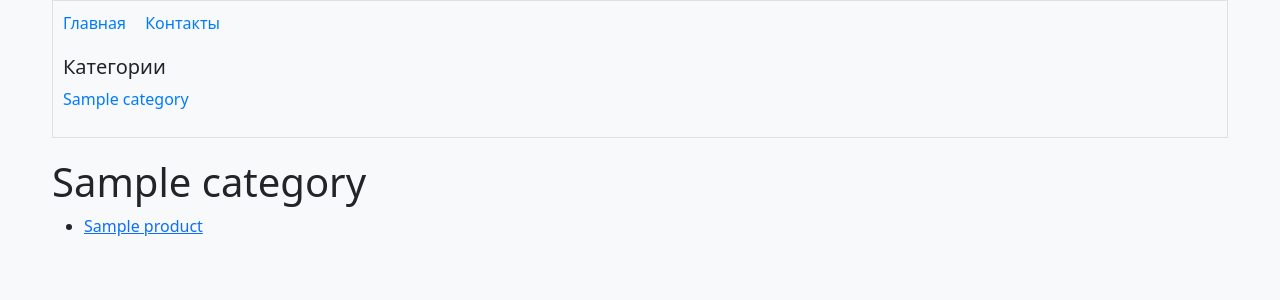
After one commit to mixei1902/Django-19_2-, a Django app: page /category/1/ in a window 1280 px wide. The commit adds this page. Shown: the top 300 px of the page. Run offline with Django 5.2, Linux system fonts and the light colour scheme; tables that the repository leaves empty hold one stand-in row (values such as "Sample post"); parts of the project's set-up code (start-up, migrations or seed data) failed here and were passed over; some libraries are stand-ins or nearby versions.

Commit message:
HW 20/2 add menu +category

```diff
--- a/catalog/templates/base.html
+++ b/catalog/templates/base.html
@@ -10,9 +10,11 @@
     <link href="{% static 'catalog/css/styles.css' %}" rel="stylesheet">
 </head>
 <body>
-    <div class="content">
+    <div class="container">
         {% include 'catalog/menu.html' %}
-        {% block content %}{% endblock %}
+        <div class="content">
+            {% block content %}{% endblock %}
+        </div>
     </div>
     <script src="https://stackpath.bootstrapcdn.com/bootstrap/5.3.0/js/bootstrap.bundle.min.js"></script>
 </body>
--- /dev/null
+++ b/catalog/templates/catalog/category_detail.html
@@ -0,0 +1,14 @@
+{% extends 'base.html' %}
+
+{% block title %}{{ category.name }}{% endblock %}
+
+{% block content %}
+<h1>{{ category.name }}</h1>
+<ul>
+    {% for product in products %}
+    <li>
+        <a href="{% url 'product_detail' product.id %}">{{ product.name }}</a>
+    </li>
+    {% endfor %}
+</ul>
+{% endblock %}
--- a/catalog/templates/catalog/menu.html
+++ b/catalog/templates/catalog/menu.html
@@ -1,7 +1,18 @@
-<nav>
-    <ul>
-        <li><a href="{% url 'home' %}">Главная</a></li>
-        <li><a href="/">Категории</a></li>
-        <li><a href="{% url 'contacts' %}">Контакты</a></li>
+<nav style="background-color: #f8f9fa; border: 1px solid #e0e0e0; padding: 10px; margin-bottom: 20px;">
+    <ul style="list-style-type: none; padding: 0;">
+        <li style="display: inline; margin-right: 15px;">
+            <a href="{% url 'home' %}" style="text-decoration: none; color: #007bff;">Главная</a>
+        </li>
+        <li style="display: inline; margin-right: 15px;">
+            <a href="{% url 'contacts' %}" style="text-decoration: none; color: #007bff;">Контакты</a>
+        </li>
+    </ul>
+    <h5 style="margin-top: 20px;">Категории</h5>
+    <ul style="list-style-type: none; padding: 0;">
+        {% for category in categories %}
+        <li style="margin-bottom: 10px;">
+            <a href="{% url 'category' category.id %}" style="text-decoration: none; color: #007bff;">{{ category.name }}</a>
+        </li>
+        {% endfor %}
     </ul>
 </nav>
--- a/catalog/urls.py
+++ b/catalog/urls.py
@@ -18,4 +18,5 @@ urlpatterns = [
     path('', home, name='home'),
     path('product/<int:pk>/', product_detail, name='product_detail'),
     path('contacts/', views.contact, name='contacts'),
+    path('category/<int:category_id>/', views.category_detail, name='category'),
 ]
--- a/catalog/views.py
+++ b/catalog/views.py
@@ -1,34 +1,12 @@
-# from django.shortcuts import render, get_object_or_404
-# from .models import Product
-#
-#
-# def product_detail(request, pk):
-#     product = get_object_or_404(Product, pk=pk)
-#     context = {'object': product}
-#     return render(request, 'catalog/product_detail.html', context)
-#
-#
-# def home(request):
-#     products = Product.objects.all()
-#     context = {'object_list': products}
-#     return render(request, 'catalog/home.html', context)
-#
-#
-# def contacts(request):
-#     if request.method == 'POST':
-#         name = request.POST.get('name')
-#         phone = request.POST.get('phone')
-#         message = request.POST.get('message')
-#         print(f'Имя: {name}\nТел: {phone}\nСообщение: {message}')
-#     return render(request, 'contacts.html')
 from django.shortcuts import render, get_object_or_404
 
-from .models import Product
+from .models import Product, Category
 
 
 def home(request):
     products = Product.objects.all()
-    context = {'object_list': products}
+    categories = Category.objects.all()
+    context = {'object_list': products, 'categories': categories}
     return render(request, 'catalog/home.html', context)
 
 
@@ -40,3 +18,18 @@ def product_detail(request, pk):
 
 def contact(request):
     return render(request, 'catalog/contact.html')
+
+
+# def category(request):
+#     categories = Category.objects.all()
+#     return render(request, 'catalog/category.html', {'categories': categories})
+
+def category_detail(request, category_id):
+    category = get_object_or_404(Category, id=category_id)
+    products = Product.objects.filter(category=category)
+    categories = Category.objects.all()
+    return render(request, 'catalog/category_detail.html', {
+        'category': category,
+        'products': products,
+        'categories': categories
+    })
```
